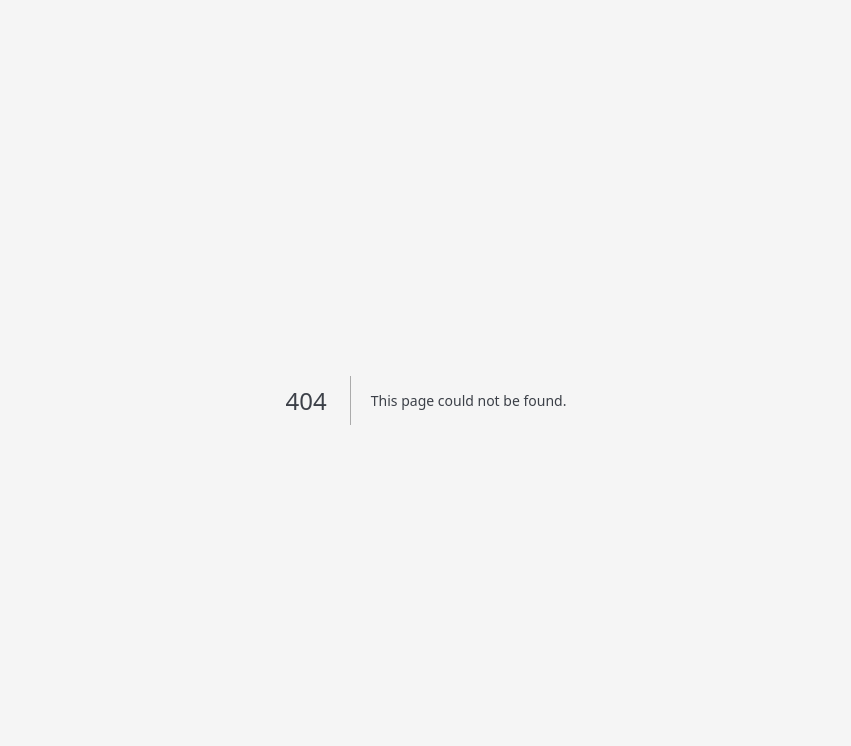
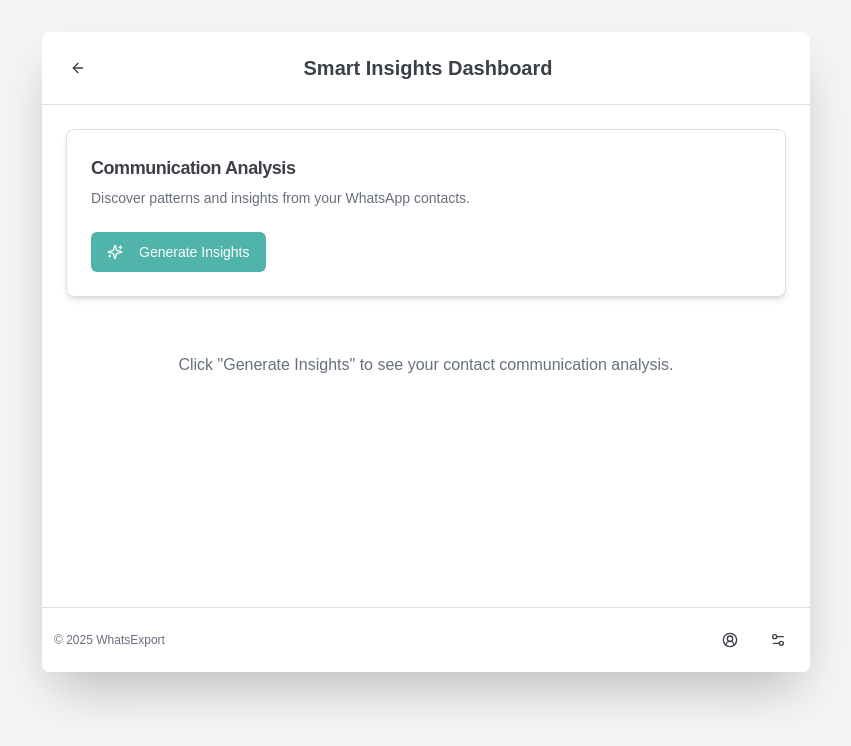
Before and after one commit to thesamug/WhatsExport, a Next.js app: page /insights in a window 1280 px wide. Before the commit this address had no page. Shown: the top 746 px of the page, without its empty margins (214-1065 px from the left). Built offline with nearby package versions, Linux system fonts and the light colour scheme.

Commit message:
Add files via upload

```diff
--- /dev/null
+++ b/src/app/insights/page.tsx
@@ -0,0 +1,90 @@
+'use client';
+
+import * as React from 'react';
+import Link from 'next/link';
+import { AppHeader } from '@/components/AppHeader';
+import { AppFooter } from '@/components/AppFooter';
+import { InsightDisplay } from '@/components/InsightDisplay';
+import { Button } from '@/components/ui/button';
+import { ArrowLeft, Sparkles } from 'lucide-react';
+import { getDashboardInsightsAction } from '@/lib/actions';
+import type { DashboardInsights } from '@/types';
+import { mockContacts } from '@/data/mockContacts'; // Using mock contacts to feed the AI
+import { useToast } from "@/hooks/use-toast";
+import { Card, CardContent, CardDescription, CardHeader, CardTitle } from '@/components/ui/card';
+
+
+export default function InsightsPage() {
+  const [insights, setInsights] = React.useState<DashboardInsights | null>(null);
+  const [isLoading, setIsLoading] = React.useState(false);
+  const { toast } = useToast();
+
+  const handleGenerateInsights = async () => {
+    setIsLoading(true);
+    setInsights(null);
+    // In a real scenario, you'd pass actual scanned/filtered contacts.
+    // For this demo, we use mockContacts.
+    if (mockContacts.length === 0) {
+        toast({
+            title: "No Contacts",
+            description: "Cannot generate insights without contact data. Please 'Scan Contacts' on the main page first.",
+            variant: "destructive",
+        });
+        setIsLoading(false);
+        return;
+    }
+    const result = await getDashboardInsightsAction(mockContacts);
+    setIsLoading(false);
+
+    if ('error' in result) {
+      toast({
+        title: "Error Generating Insights",
+        description: result.error,
+        variant: "destructive",
+      });
+    } else {
+      setInsights(result);
+      toast({
+        title: "Insights Generated",
+        description: "Successfully analyzed contact data.",
+      });
+    }
+  };
+
+  return (
+    <div className="flex flex-col min-h-screen bg-background">
+      <div
+        className="max-w-3xl w-full mx-auto my-4 md:my-8 bg-card shadow-2xl rounded-lg overflow-hidden flex flex-col"
+        style={{minHeight: '80vh', maxHeight: '95vh'}}
+      >
+        <header className="bg-card border-b p-4 flex items-center justify-between sticky top-0 z-10">
+            <Button variant="ghost" size="icon" asChild aria-label="Back to Home">
+              <Link href="/">
+                <ArrowLeft className="h-5 w-5" />
+              </Link>
+            </Button>
+            <h1 className="text-xl font-semibold text-foreground">Smart Insights Dashboard</h1>
+            <div className="w-9"></div> {/* Spacer to balance the back button */}
+        </header>
+
+        <main className="flex-grow p-4 md:p-6 space-y-6 overflow-y-auto">
+          <Card className="shadow-md">
+            <CardHeader>
+                <CardTitle className="text-lg">Communication Analysis</CardTitle>
+                <CardDescription>Discover patterns and insights from your WhatsApp contacts.</CardDescription>
+            </CardHeader>
+            <CardContent>
+                <Button onClick={handleGenerateInsights} disabled={isLoading} variant="primary" className="w-full sm:w-auto bg-primary text-primary-foreground hover:bg-primary/90">
+                  <Sparkles className="mr-2 h-4 w-4" />
+                  {isLoading ? 'Generating...' : 'Generate Insights'}
+                </Button>
+            </CardContent>
+          </Card>
+
+          <InsightDisplay insights={insights} isLoading={isLoading} />
+        </main>
+        <AppFooter />
+      </div>
+    </div>
+  );
+}
```
